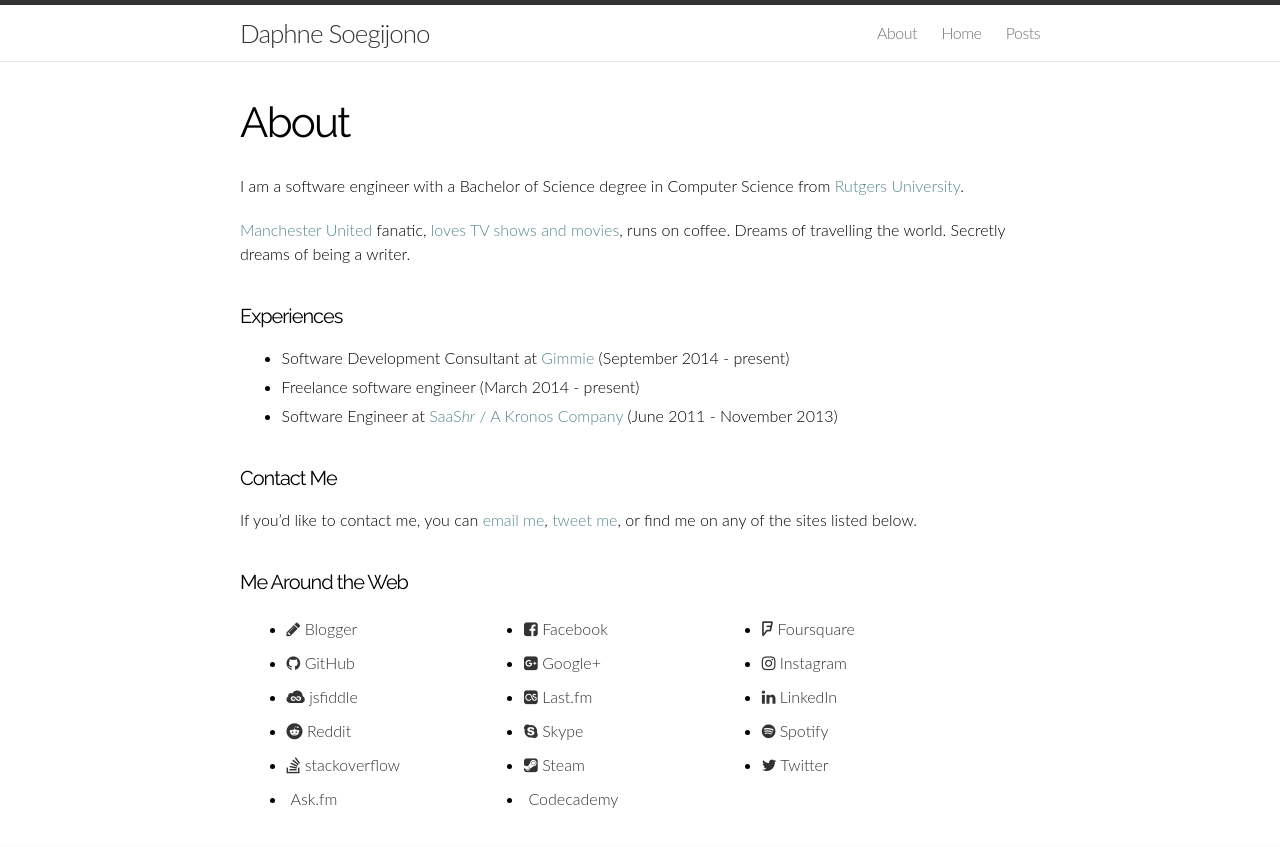
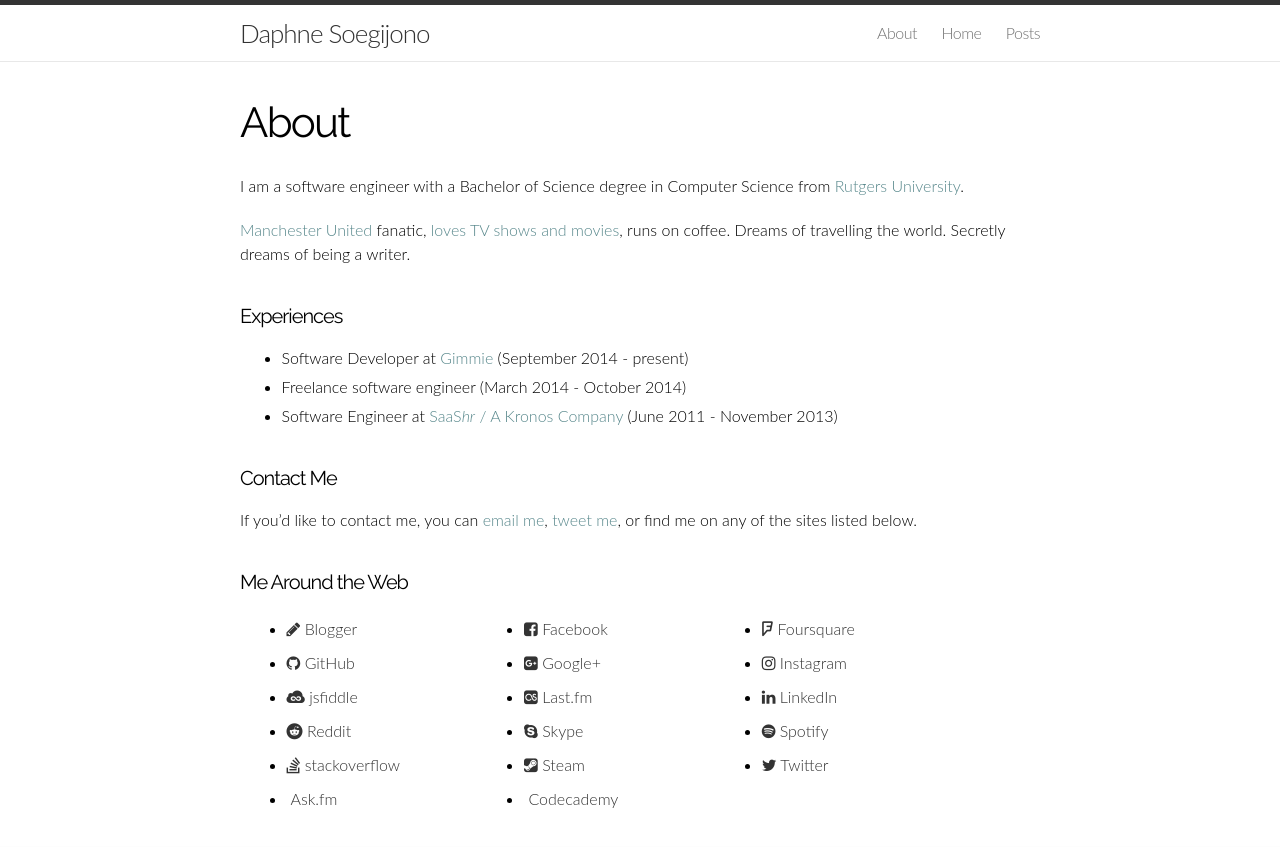
Before and after one commit to dsoegijono/dsoegijono.github.io, a Jekyll site: the page built from about.md, in a window 1280 px wide. Shown: the top 847 px of the page. Built offline with Jekyll 4.4.1, drawn with Linux system fonts in a browser that asks for light colours; nearby versions of some CDN libraries; Markdown is read by kramdown in place of the engine named in the settings.

Commit message:
Update Experience

```diff
--- a/about.md
+++ b/about.md
@@ -13,8 +13,8 @@
 
 ####Experiences
 
-- Software Development Consultant at [Gimmie](http://www.gimmie.io/) (September 2014 - present)
-- Freelance software engineer (March 2014 - present)
+- Software Developer at [Gimmie](http://www.gimmie.io/) (September 2014 - present)
+- Freelance software engineer (March 2014 - October 2014)
 - Software Engineer at [SaaS*hr* / A Kronos Company](http://saashr.com/ta/shr2/index.jsp) (June 2011 - November 2013)
 
 ####Contact Me
```
